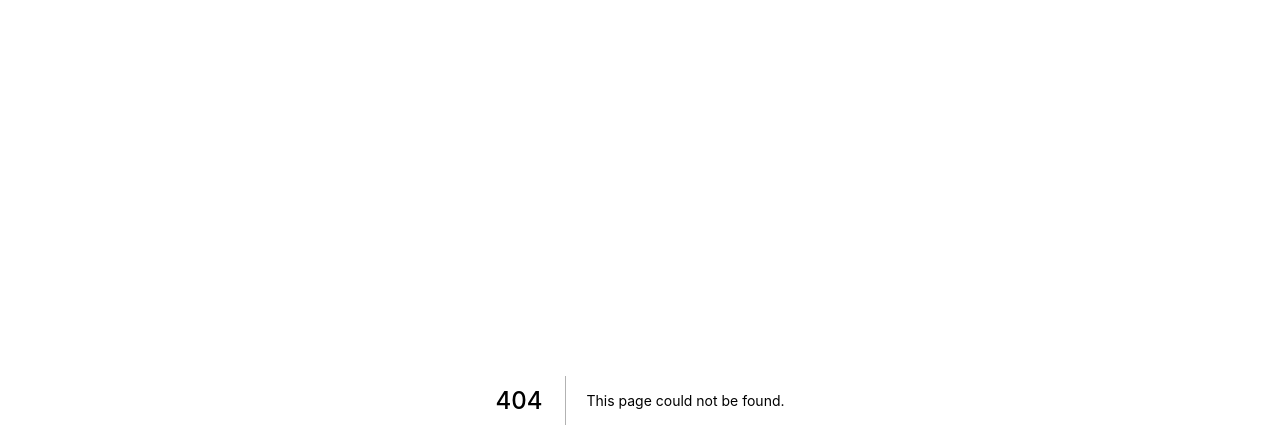
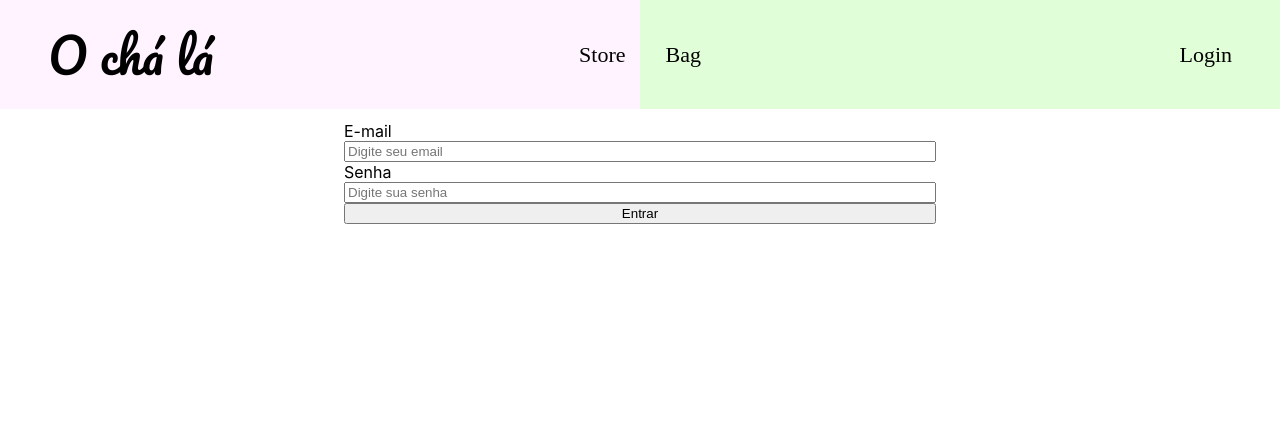
Before and after one commit to LeticiaLuckow/o-cha-la, a Next.js app: page /login in a window 1280 px wide. Before the commit this address had no page. Shown: the top 448 px of the page. Built offline with nearby package versions, Linux system fonts and the light colour scheme.

Commit message:
init login

```diff
--- a/src/components/card/styles.ts
+++ b/src/components/card/styles.ts
@@ -36,6 +36,7 @@ const ButtonCard = styled.button`
   background: #203b3f;
   color: white;
   padding: 4px;
+  cursor: pointer;
 `;
 
 export { CardDiv, CardImage, NameProduct, FakePrice, Price, ButtonCard };
--- /dev/null
+++ b/src/pages/login/index.tsx
@@ -0,0 +1,31 @@
+import type { NextPage } from 'next';
+import Header from '../../components/header';
+import { DivLogin } from './styles';
+
+const Login: NextPage = () => {
+  return (
+    <>
+      <div>
+        <Header />
+      </div>
+      <div
+        style={{
+          padding: '12px 48px',
+          display: 'flex',
+          justifyContent: 'center',
+        }}
+      >
+        <DivLogin>
+          <label htmlFor="E-mail">E-mail</label>
+          <input placeholder="Digite seu email" type={'email'} />
+
+          <label htmlFor="Senha">Senha</label>
+          <input placeholder="Digite sua senha" type={'text'} />
+          <button>Entrar</button>
+        </DivLogin>
+      </div>
+    </>
+  );
+};
+
+export default Login;
--- /dev/null
+++ b/src/pages/login/styles.ts
@@ -0,0 +1,9 @@
+import styled from 'styled-components';
+
+const DivLogin = styled.div`
+  display: flex;
+  flex-direction: column;
+  width: 50%;
+`;
+
+export { DivLogin };
--- a/src/pages/productDescription/[id].tsx
+++ b/src/pages/productDescription/[id].tsx
@@ -27,6 +27,9 @@ const ProductDescription: NextPage = () => {
     }
   }, [id]);
 
+  const buy = () => {
+    alert('comprou');
+  };
   return (
     <>
       <div>
@@ -41,7 +44,7 @@ const ProductDescription: NextPage = () => {
               <FakePrice>{product.attributes.fakePrice.toFixed(2)}</FakePrice>
               <Price>{product.attributes.price.toFixed(2)}</Price>
               <p>{product.attributes.description}</p>
-              <ButtonCard>Buy</ButtonCard>
+              <ButtonCard onClick={buy}>Buy</ButtonCard>
             </div>
           </>
         )}
```
Also changed, not shown: src/components/card/index.tsx (+5 -5 lines), src/pages/bag/index.tsx (+20 -6 lines).
